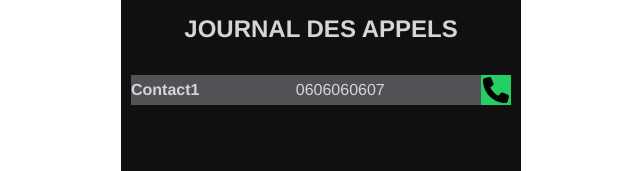
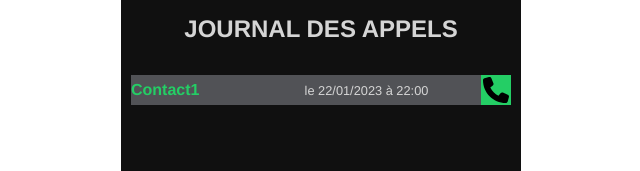
Before and after one commit to Lawberryy/VueJS-phone-app, a Vue app: page /contact in a window 1280 px wide. Shown: the top 171 px of the page, without its empty margins (319-959 px from the left). Built offline with nearby package versions, Linux system fonts and the light colour scheme.

Commit message:
:sparkles: ajout date de l'appel

```diff
--- a/src/components/CardContact.vue
+++ b/src/components/CardContact.vue
@@ -24,8 +24,21 @@ export default {
     },
     methods: {
         ajoutAppel(contact) {
-            this.$store.commit('ajoutAppel', contact)
-        }
+			this.$store.commit('ajoutAppel', {
+                nom: contact.nom,
+                // numero: contact.numero,
+                date: this.currentDate()
+            })
+		},
+
+        currentDate() {
+            let date = new Date();
+            let day = date.getDate() + '/' + (date.getMonth()) + '1' + '/' + date.getFullYear();
+            let hour = date.getHours() + "h" + date.getMinutes();
+            let timeofCall = 'le ' + day + ' à ' + hour;
+            console.log(timeofCall);
+            return timeofCall
+        },
     }
 }
 </script>
--- a/src/store/index.js
+++ b/src/store/index.js
@@ -56,7 +56,8 @@ export default createStore({
     appels: [
       {
         nom: 'Contact1',
-        numero: '0606060607'
+        numero: '',
+        date: 'le 22/01/2023 à 22:00'
       },
     ]
   },
--- a/src/views/ClavierView.vue
+++ b/src/views/ClavierView.vue
@@ -12,7 +12,7 @@
         </div>
         <div id="touches">
             <span class="touche" v-for="value in touchesValues" :key="value" @click="addInDivNumber(value)">{{ value }}</span>
-            <div class="touche" id="call"><img class="phone-logo" src="@/assets/phone-solid.svg" alt="phone-logo"></div>
+            <div class="touche" id="call"><img @click="ajoutAppel()" class="phone-logo" src="@/assets/phone-solid.svg" alt="phone-logo"></div>
         </div>
     </div>
 </template>
@@ -41,6 +41,9 @@ export default {
 		},
         contacts() {
             return this.$store.state.contacts
+        },
+        appels() {
+            return this.$store.state.appels
         }
 	},
 
@@ -57,6 +60,23 @@ export default {
             this.$store.commit('addInDivNumber', value)
             console.log(this.divNumber)
             console.log(this.matchingNumber)
+        },
+
+        ajoutAppel(contact) {
+			this.$store.commit('ajoutAppel', {
+                nom: contact.nom,
+                // numero: contact.numero,
+                date: this.currentDate()
+            })
+		},
+
+        currentDate() {
+            let date = new Date();
+            let day = date.getDate() + '/' + (date.getMonth()) + '1' + '/' + date.getFullYear();
+            let hour = date.getHours() + "h" + date.getMinutes();
+            let timeofCall = 'le ' + day + ' à ' + hour;
+            console.log(timeofCall);
+            return timeofCall
         },
     },
 }
--- a/src/views/JournalView.vue
+++ b/src/views/JournalView.vue
@@ -5,7 +5,7 @@
       <div class="cardJournal">
         <h2>{{contact.nom}}</h2>
         <span>{{contact.numero}}</span>
-        <!-- <span>Le </span> -->
+        <span class="appel-date">{{ contact.date }}</span>
         <img @click="ajoutAppel(contact)" class="phone-logo" src="@/assets/phone-solid.svg" alt="phone-logo">
       </div>
     </div>
@@ -30,14 +30,27 @@ export default {
 		},
 		methods: {
 			ajoutAppel(contact) {
-				this.$store.commit('ajoutAppel', contact)
-			}
+				this.$store.commit('ajoutAppel', {
+          nom: contact.nom,
+          // numero: contact.numero,
+          date: this.currentDate()
+        })
+			},
+
+      currentDate() {
+        let date = new Date();
+        let day = date.getDate() + '/' + (date.getMonth()) + '1' + '/' + date.getFullYear();
+        let hour = date.getHours() + "h" + date.getMinutes();
+        let timeofCall = 'le ' + day + ' à ' + hour;
+        console.log(timeofCall);
+        return timeofCall
+      },
 		}
 }
 </script>
 
 
-<style>
+<style scoped>
 h1 {
   text-align: center;
   font-size: 1.5rem;
@@ -55,6 +68,7 @@ h1 {
 
 h2 {
     font-size: 1rem;
+    color: rgb(36, 206, 101);
 }
 
 .phone-logo {
@@ -62,4 +76,8 @@ h2 {
     padding: 2px;
     cursor: pointer;
 }
+
+.appel-date {
+  font-size: 0.8rem;
+}
 </style>
```
